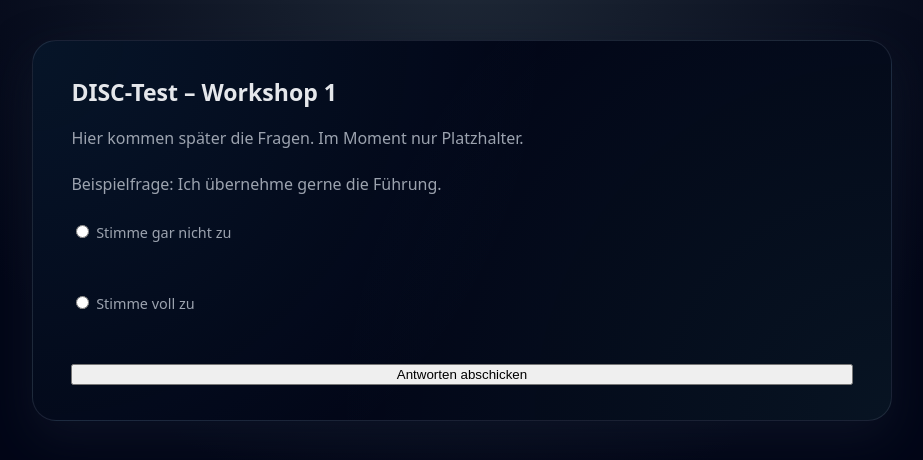
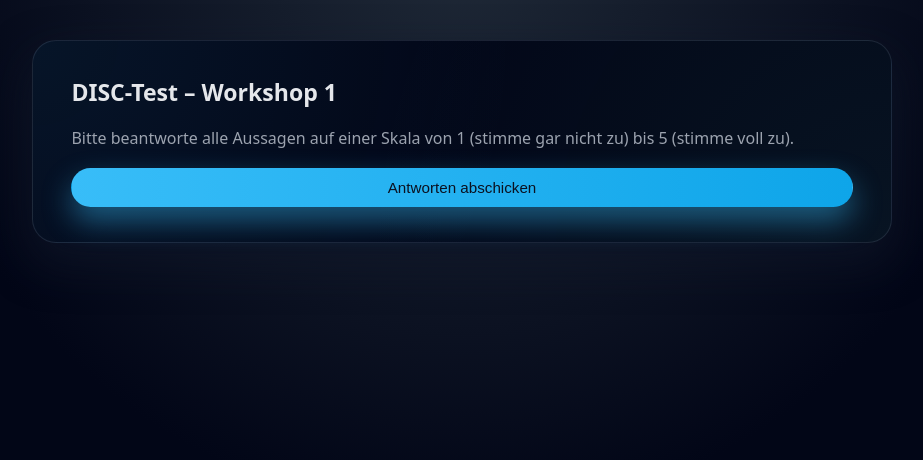
Before and after one commit to emresavas153/disc-personalitytest-app, a Flask app: page /workshops/1/test in a window 1280 px wide. Shown: the part 47-507 px from the top of the page, without its empty margins (178-1101 px from the left). Run offline with Flask 3, Linux system fonts and the light colour scheme.

Commit message:
test.html updated

```diff
--- a/templates/test.html
+++ b/templates/test.html
@@ -1,11 +1,24 @@
 {% extends "base.html" %}
 {% block content %}
 <h2>DISC-Test – Workshop {{ code }}</h2>
-<p>Hier kommen später die Fragen. Im Moment nur Platzhalter.</p>
+<p>Bitte beantworte alle Aussagen auf einer Skala von 1 (stimme gar nicht zu) bis 5 (stimme voll zu).</p>
+
 <form action="{{ url_for('test_submit', code=code) }}" method="post">
-    <p>Beispielfrage: Ich übernehme gerne die Führung.</p>
-    <label><input type="radio" name="q1" value="1"> Stimme gar nicht zu</label><br>
-    <label><input type="radio" name="q1" value="5"> Stimme voll zu</label><br>
-    <button type="submit">Antworten abschicken</button>
+  {% for q in questions %}
+    <div class="question-block">
+      <div class="question-title">
+        {{ loop.index }}. {{ q.text }}
+      </div>
+      <div class="scale-options">
+        {% for value in range(1, 6) %}
+          <label>
+            <input type="radio" name="q{{ q.id }}" value="{{ value }}" required>
+            {{ value }}
+          </label>
+        {% endfor %}
+      </div>
+    </div>
+  {% endfor %}
+  <button type="submit" class="btn btn-primary">Antworten abschicken</button>
 </form>
 {% endblock %}
```
